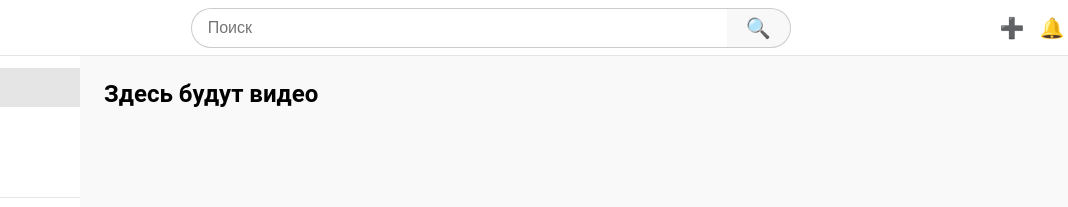
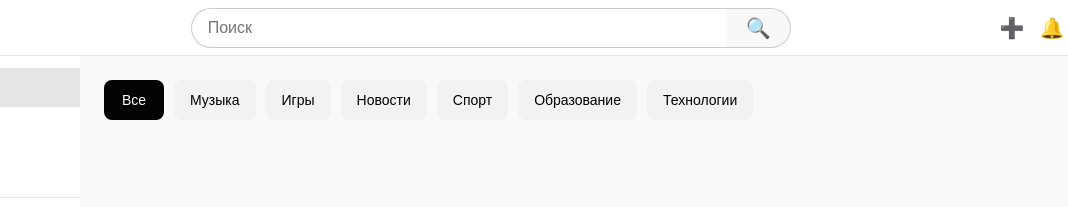
Before and after one commit to Rampage2134/Lab11_YouTube, a plain HTML site: page index.html in a window 1280 px wide. Shown: the top 207 px of the page, 160-1228 px from the left. Drawn offline with Linux system fonts and the light colour scheme.

Commit message:
Step 9: Added category chips

```diff
--- a/index.html
+++ b/index.html
@@ -3,7 +3,7 @@
   <head>
     <meta charset="UTF-8" />
     <meta name="viewport" content="width=device-width, initial-scale=1.0" />
-    <title>Document</title>
+    <title>YouTube</title>
     <link rel="stylesheet" href="style.css" />
   </head>
   <body>
@@ -58,7 +58,15 @@
         </nav>
       </aside>
       <main class="main">
-        <h2>Здесь будут видео</h2>
+        <div class="chips">
+          <button class="chip active">Все</button>
+          <button class="chip">Музыка</button>
+          <button class="chip">Игры</button>
+          <button class="chip">Новости</button>
+          <button class="chip">Спорт</button>
+          <button class="chip">Образование</button>
+          <button class="chip">Технологии</button>
+        </div>
       </main>
     </div>
   </body>
--- a/style.css
+++ b/style.css
@@ -152,3 +152,36 @@
   flex: 1;
   padding: 24px;
 }
+
+.chips {
+  display: flex;
+  gap: 10px;
+  padding: 0;
+  overflow-x: auto;
+  white-space: nowrap;
+  margin-bottom: 24px;
+}
+
+.chip {
+  padding: 8px 16px;
+  background-color: #f2f2f2;
+  border: none;
+  border-radius: 8px;
+  cursor: pointer;
+  font-size: 14px;
+  white-space: nowrap;
+  transition: background-color 0.2s;
+  flex-shrink: 0;
+  width: auto;
+  min-width: 60px;
+  text-align: center;
+}
+
+.chip:hover {
+  background-color: #e5e5e5;
+}
+
+.chip.active {
+  background-color: #030303;
+  color: white;
+}
```
